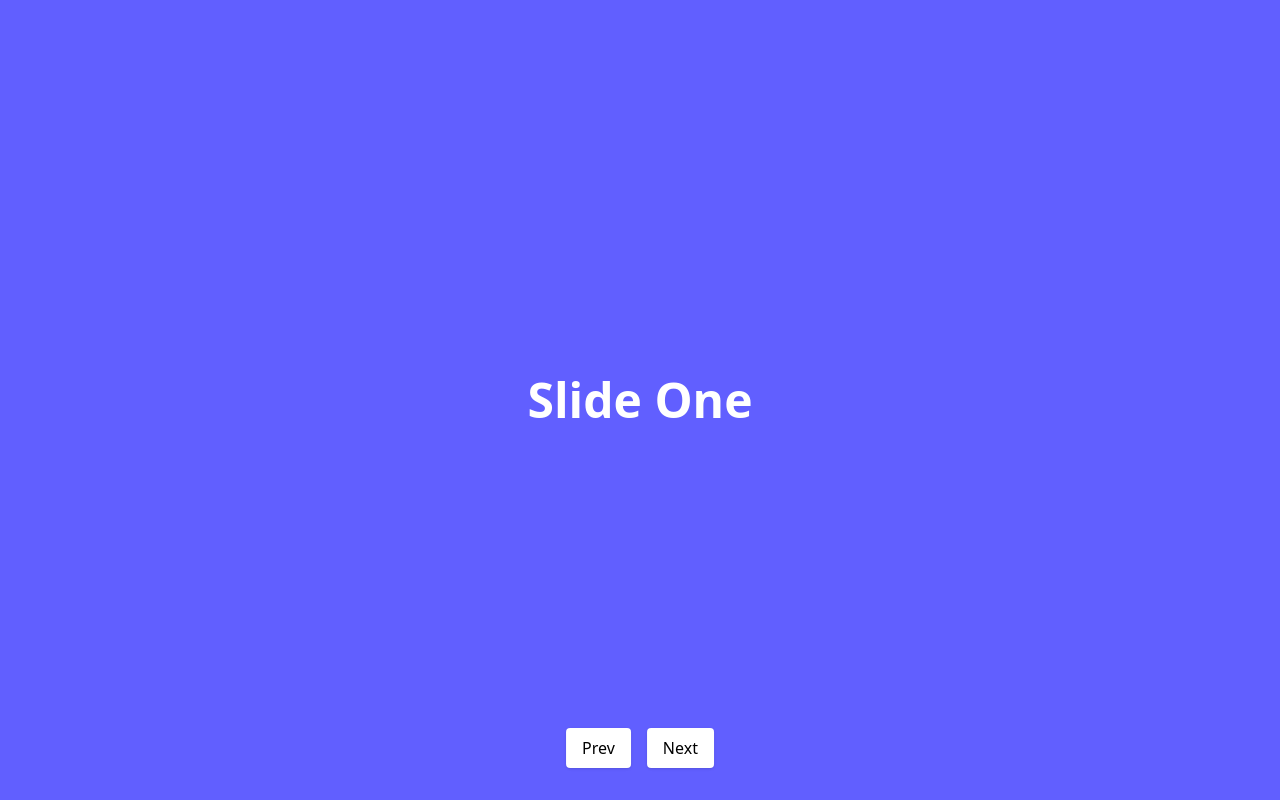
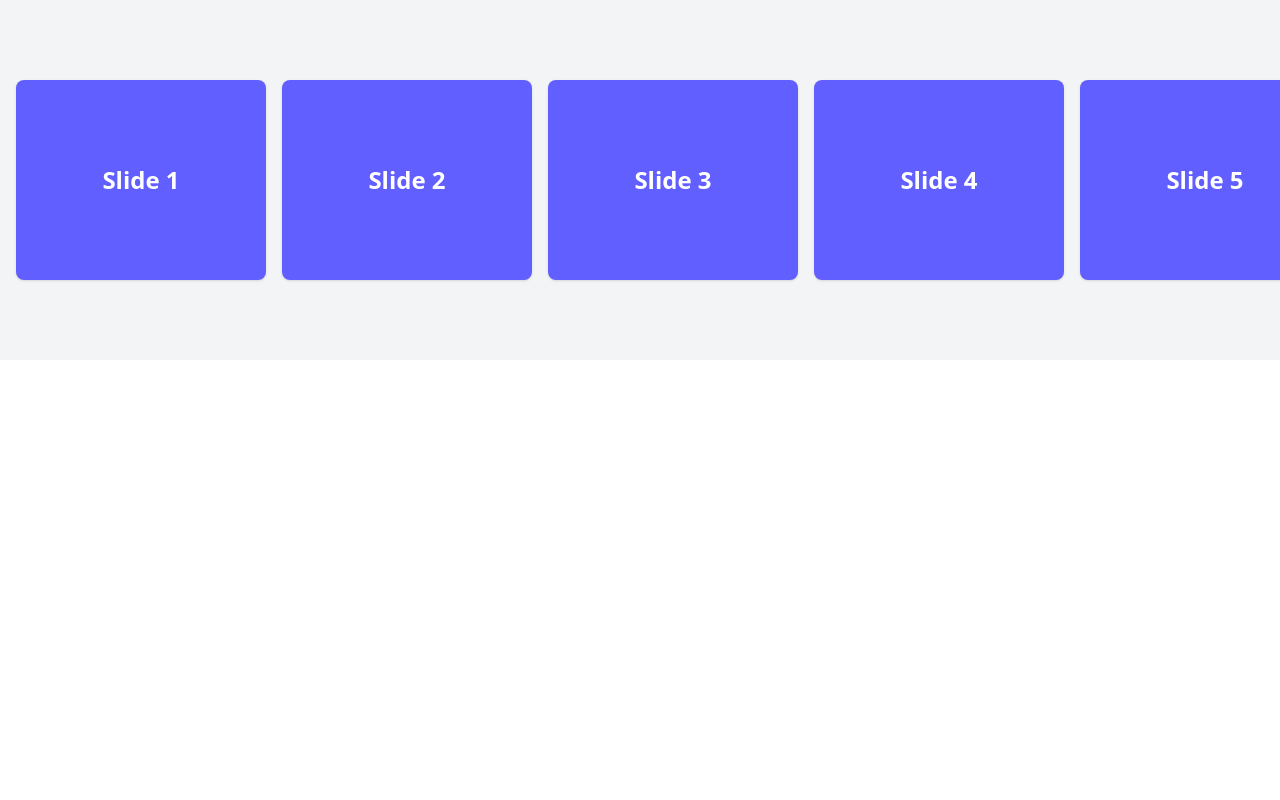
Before and after one commit to MOTANAFI/gsap, a React (Vite) app: page / in a window 1280 px wide. Built offline with nearby package versions, Linux system fonts and the light colour scheme.

Commit message:
draggable slider

```diff
--- a/src/App.tsx
+++ b/src/App.tsx
@@ -6,7 +6,9 @@
 // import GsapClickBox from "./components/GsapClickBox"
 // import GsapChallenge from "./components/GsapChallenge"
 
-import GsapCarousel from "./components/GsapCarousel"
+import DraggableSlider from "./components/DraggableSlider"
+
+// import GsapCarousel from "./components/GsapCarousel"
 
 // import GsapCustomCursor from "./components/GsapCustomCursor"
 
@@ -130,7 +132,8 @@ function App() {
   {/* <HoverCards /> */}
   {/* <GsapTabs /> */}
   {/* < GsapCustomCursor /> */}
-  <GsapCarousel />
+  {/* <GsapCarousel /> */}
+  < DraggableSlider />
 
 
     </>
--- /dev/null
+++ b/src/components/DraggableSlider.tsx
@@ -0,0 +1,41 @@
+import gsap from "gsap";
+import { Draggable } from "gsap/all";
+import { useEffect, useRef } from "react";
+gsap.registerPlugin(Draggable);
+
+function DraggableSlider() {
+  const trackRef = useRef<HTMLDivElement | null>(null);
+  const slides = ["Slide 1", "Slide 2", "Slide 3", "Slide 4", "Slide 5"];
+  useEffect(() => {
+    if (!trackRef.current) return;
+    Draggable.create(trackRef.current, {
+      type: "x",
+      bounds: trackRef.current.parentElement,
+      inertia: true,
+      edgeResistance: 0.85,
+      cursor: "grab",
+      dragClickables: true,
+    });
+  }, []);
+  return (
+    <div className="w-full overflow-hidden py-20 bg-gray-100">
+      <div className="relative w-full px-4">
+        <div
+          ref={trackRef}
+          className="flex gap-4 cursor-grab active:cursor-grabbing"
+        >
+          {slides.map((text, i) => (
+            <div
+              key={i}
+              className="min-w-[250px] h-[200px] bg-indigo-500 text-white rounded-lg flex items-center justify-center text-2xl font-bold shadow"
+            >
+              {text}
+            </div>
+          ))}
+        </div>
+      </div>
+    </div>
+  );
+}
+
+export default DraggableSlider;
```
